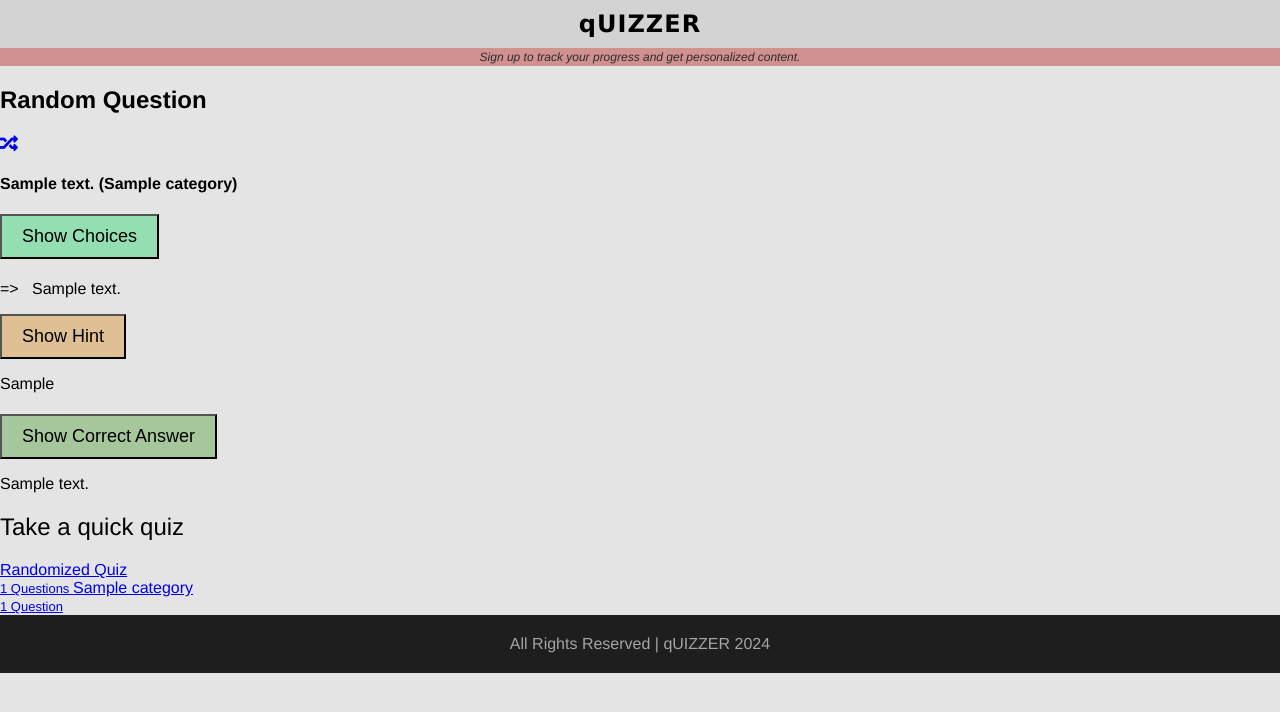
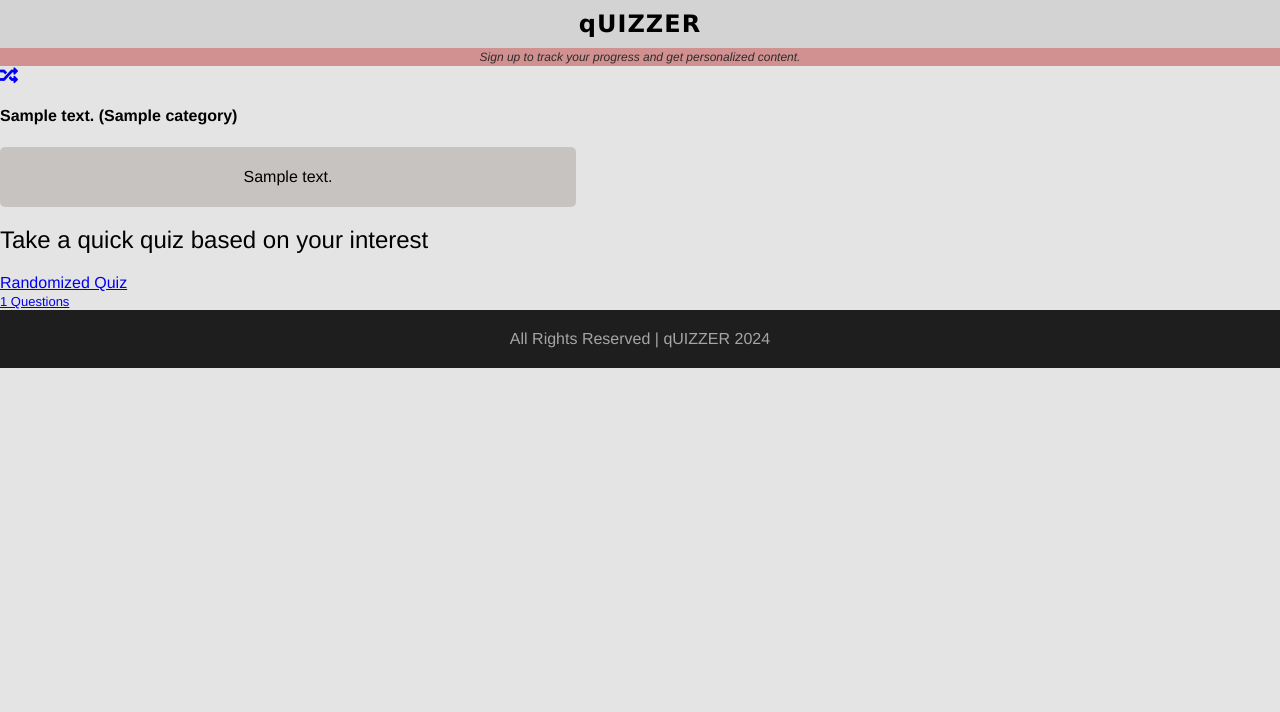
Before and after one commit to bibek-beebayk/quizzer, a Django app: page / in a window 1280 px wide. Shown: the top 712 px of the page. Run offline with Django 5.2, Linux system fonts and the light colour scheme; data comes from the database, SQL or seed files in the repository; tables that the repository leaves empty hold one stand-in row (values such as "Sample post"); some libraries are stand-ins or nearby versions.

Commit message:
feat: update homepage

```diff
--- a/apps/qna/views.py
+++ b/apps/qna/views.py
@@ -19,18 +19,33 @@ User = get_user_model()
 def index(request):
     context = {}
     random_question = Question.random_question(request.user)
-    categories = (
-        Category.objects.prefetch_related("questions").annotate(questions_count=Count("questions"))
-        .filter(questions_count__gt=0)
-        .order_by("name")
-    )
+
+    if request.user.pk:
+        categories = (
+            request.user.interests.prefetch_related("questions")
+            .annotate(questions_count=Count("questions"))
+            .filter(questions_count__gte=10)
+            .order_by("name")
+        )
+    else:
+        categories = (
+            Category.objects.prefetch_related("questions")
+            .annotate(questions_count=Count("questions"))
+            .filter(questions_count__gte=10)
+            .order_by("name")
+        )
     if random_question:
         context["random_question"] = random_question
         context["random_question_correct_answer"] = random_question.answers.get(
             is_correct=True
         )
     context["categories"] = categories
-    context["questions_count"] = Question.published().count()
+    if not request.user.pk:
+        context["questions_count"] = Question.published().count()
+    else:
+        context["questions_count"] = request.user.interests.annotate(
+            questions_count=Count("questions")
+        ).aggregate(total_questions=Sum("questions_count"))["total_questions"]
     return render(request, "index.html", context)
 
 
@@ -40,7 +55,14 @@ def quiz_view(request):
     context = {}
     if category_id:
         if category_id == "random":
-            questions = Question.published().order_by("?")[:10]
+            if request.user.pk:
+                questions = (
+                    Question.published()
+                    .filter(categories__in=request.user.interests.all())
+                    .order_by("?")[:10]
+                )
+            else:
+                questions = Question.published().order_by("?")[:10]
             quiz_name = "Random Quiz"
         else:
             category = Category.objects.get(id=category_id)
--- a/templates/index.html
+++ b/templates/index.html
@@ -9,11 +9,20 @@
 
 <div class="main-container">
     <div class="random-question">
-        <h2>Random Question</h2>
+        <!-- <h2>Random Question</h2> -->
         <a href="/" class="shuffle"><i class="fa fa-random" style="font-size: large;"></i></a>
         <h4>{{random_question.question_text}} ({{random_question.categories_str}})</h4>
 
-        <button id="showButton" class="button"
+        <div class="answers" style="display: flex; gap: 16px; flex-wrap: wrap; justify-content: space-between;">
+            {%for answer in random_question.answers.all%}
+            <span class="answer"
+                style="display: flex; width: 45%; height: 60px; background-color: rgb(198, 195, 193); align-items: center; justify-content: center; text-justify: center; border-radius: 5px; cursor: pointer;"
+                id="{{answer.id}}" onclick="handleAnswerClick(event)"
+                data-is-correct="{{answer.is_correct}}">{{answer}}</span>
+            {% endfor %}
+        </div>
+
+        <!-- <button id="showButton" class="button"
             style="background-color: rgb(148, 223, 178); font-size: large; padding: 10px 20px; margin-bottom: 5px;">Show
             Choices</button>
         <div class="options" id="options">
@@ -36,11 +45,11 @@
             Answer</button>
         <div class="correct-answer" id="correctAnswer">
             <p>{{random_question_correct_answer.answer_text}}</p>
-        </div>
+        </div> -->
     </div>
 
     <div class=" categories">
-        <h2 style="font-weight: 100;">Take a quick quiz</h2>
+        <h2 style="font-weight: 100;">Take a quick quiz based on your interest</h2>
         <div class="category-list">
             <a href="/quiz/?category=random" class="tab">Randomized Quiz
                 <br>
@@ -94,6 +103,22 @@
         showHintButton.style.display = 'none';
     })
 
+    function handleAnswerClick(event) {
+        const isCorrect = event.target.dataset.isCorrect === "True";
+        console.log(isCorrect)
+        if (isCorrect) {
+            event.target.style.backgroundColor = 'rgb(148, 223, 178)';
+        } else {
+            const allAnswers = document.querySelectorAll('.answer');
+            event.target.style.backgroundColor = 'rgb(222, 124, 137)';
+            allAnswers.forEach(answer => {
+                if (answer.dataset.isCorrect === "True") {
+                    answer.style.backgroundColor = 'rgb(148, 223, 178)';
+                }
+            })
+        }
+    }
+
 </script>
 
 {% endblock %}
--- a/templates/quiz.html
+++ b/templates/quiz.html
@@ -89,7 +89,7 @@
             {% csrf_token %}
             {% for question in questions %}
             <div class="question-block" data-question-id="{{question.id}}">
-                <h3>{{forloop.counter}}. {{question.question_text}}</h3>
+                <h3>{{forloop.counter}}. {{question.question_text}} ({{question.categories_str}})</h3>
                 <div class="options-container">
                     {% for answer in question.shuffled_answers %}
                     <div class="option-container" data-is-correct="{{answer.is_correct|lower}}">
```
